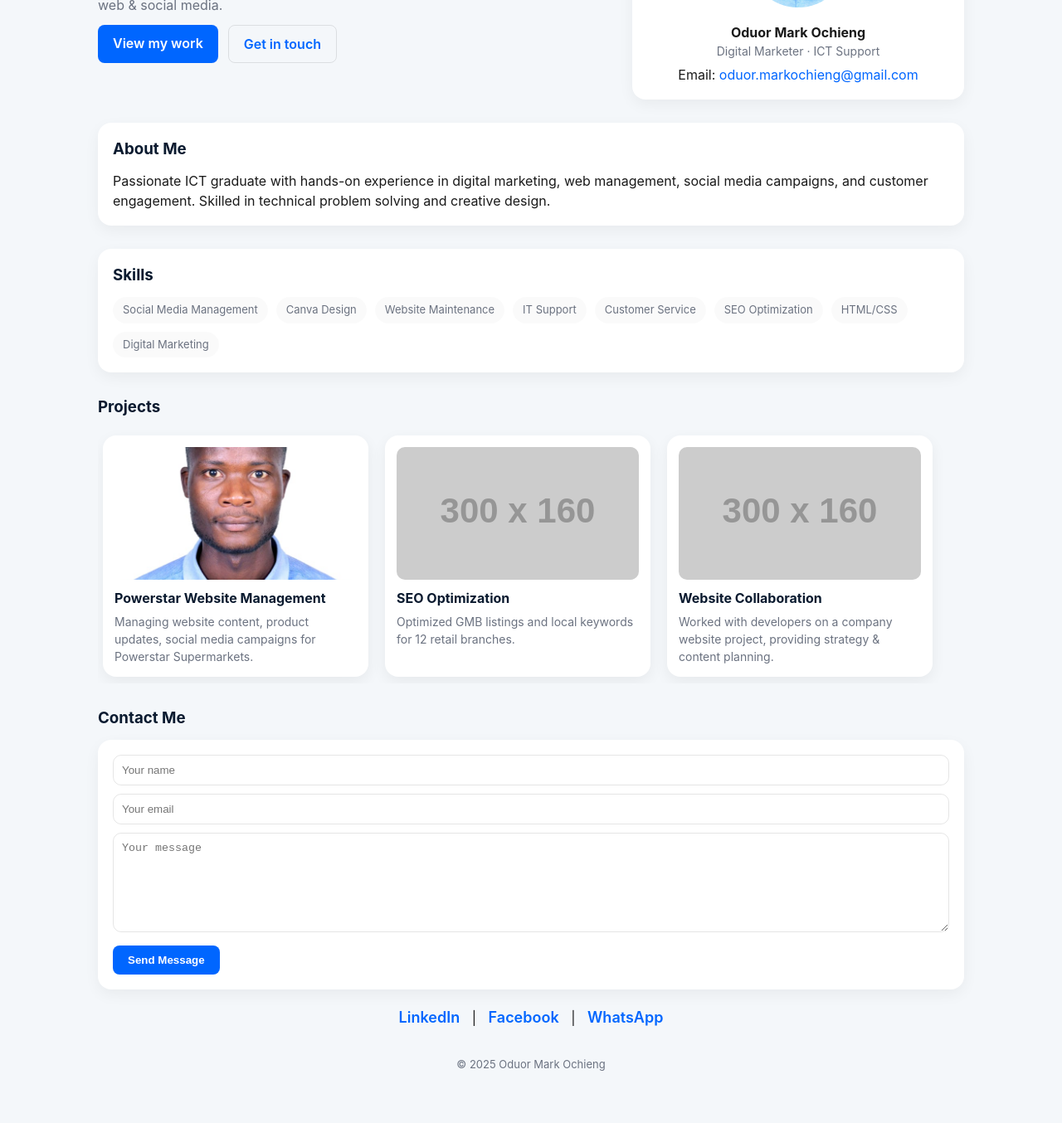
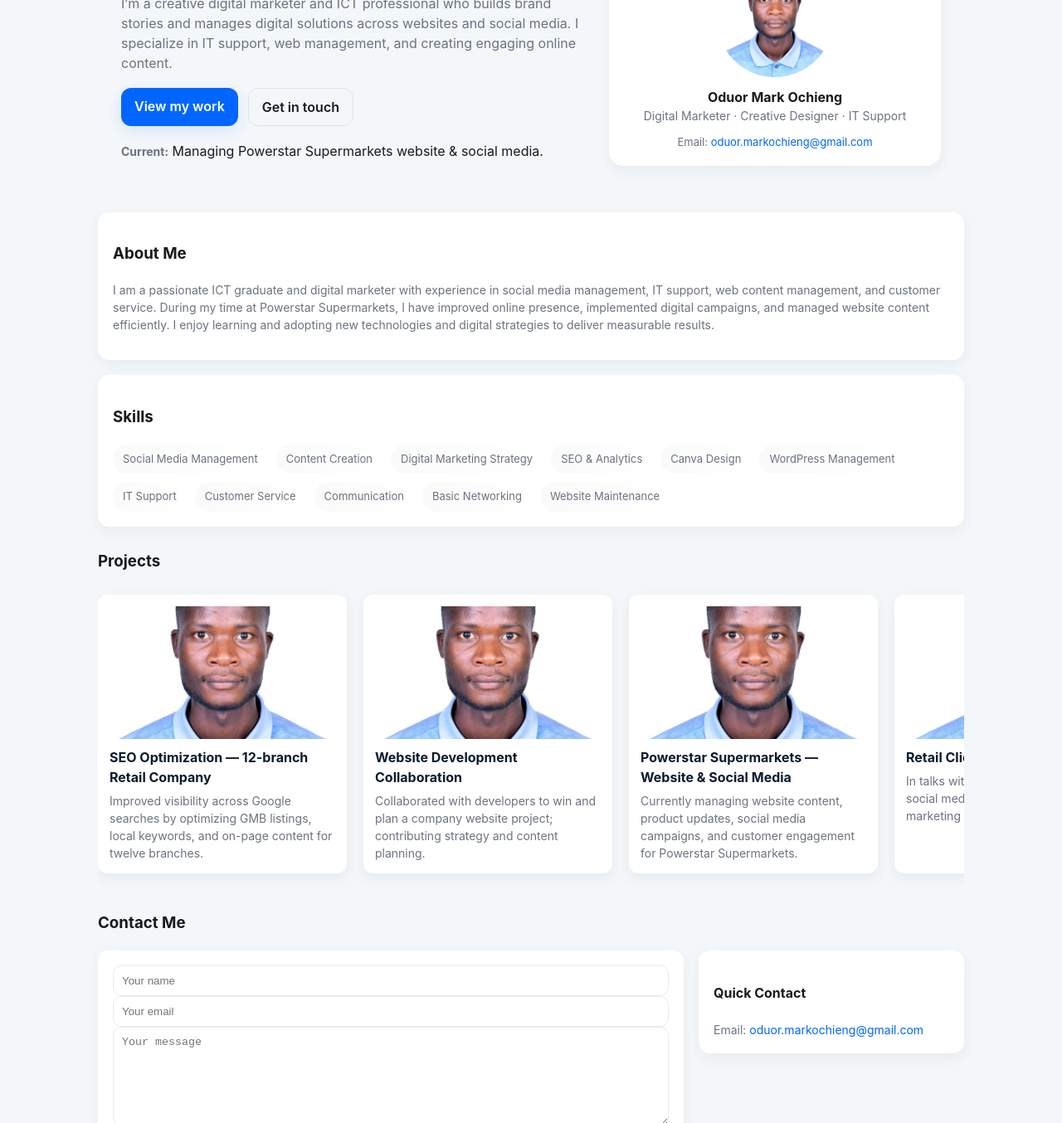
Before and after one commit to MarkTechKe-design/Portfolio, a plain HTML site: page index.html in a window 1280 px wide. Shown: the part 265-1619 px from the top of the page at 83% size. Before the commit the page ends 1587 px from the top, so only its background shows below. Drawn offline with Linux system fonts and the light colour scheme; placeholder pictures from the web are drawn by us.

Commit message:
Update index.html

```diff
--- a/index.html
+++ b/index.html
@@ -4,142 +4,168 @@
   <meta charset="utf-8" />
   <meta name="viewport" content="width=device-width, initial-scale=1" />
   <title>Oduor Mark Ochieng — Portfolio</title>
-  <meta name="description" content="Oduor Mark Ochieng — Digital Marketer · Creative Designer · ICT Support" />
+  <meta name="description" content="Oduor Mark Ochieng — Digital Marketer · Creative Designer · IT Support" />
 
-  <!-- ====== Styles ====== -->
+  <!-- =========================
+       CSS Styling
+  ========================= -->
   <style>
-    /* -----------------------
-       Root Colors & Fonts
-    ------------------------ */
+    /* ---------- Root Variables ---------- */
     :root {
-      --bg: #F4F7FA;             /* page background */
-      --header-bg: #0A1A2F;      /* header background */
-      --card-bg: #FFFFFF;         /* cards background */
-      --accent: #0066FF;          /* primary buttons / links */
-      --accent-hover: #2DD4FF;    /* hover effect */
-      --text: #1A1A1A;            /* main text */
-      --muted: #6B7280;           /* secondary text */
-      --radius: 16px;             /* card radius */
+      --bg: #F4F7FA;
+      --header-bg: #0A1A2F;
+      --card-bg: #FFFFFF;
+      --accent: #0066FF;
+      --accent-hover: #2DD4FF;
+      --text: #1A1A1A;
+      --muted: #6B7280;
+      --radius: 18px;
       --maxw: 1100px;
       font-family: 'Inter', sans-serif;
     }
 
-    /* -----------------------
-       Reset & Global
-    ------------------------ */
-    * { box-sizing: border-box; margin: 0; padding: 0; }
-    html, body { height: 100%; scroll-behavior: smooth; }
-    body { background: var(--bg); color: var(--text); line-height: 1.5; }
-    a { text-decoration: none; transition: 0.2s; color: var(--accent); }
-    a:hover { color: var(--accent-hover); }
+    /* ---------- Global Styles ---------- */
+    * { box-sizing: border-box; }
+    html, body { margin: 0; padding: 0; height: 100%; scroll-behavior: smooth; }
+    body {
+      background: var(--bg);
+      color: var(--text);
+      line-height: 1.5;
+      -webkit-font-smoothing: antialiased;
+      -moz-osx-font-smoothing: grayscale;
+    }
+    a { text-decoration: none; transition: 0.2s; }
+    a:hover { opacity: 0.85; }
 
-    .container { max-width: var(--maxw); margin: 0 auto; padding: 28px; }
+    /* ---------- Container & Header ---------- */
+    .container { max-width: var(--maxw); margin: 28px auto; padding: 28px; }
+    header {
+      display: flex;
+      align-items: center;
+      justify-content: space-between;
+      padding: 12px 0;
+      background: var(--header-bg);
+      border-radius: var(--radius);
+      color: #fff;
+    }
+    .brand { display: flex; gap: 14px; align-items: center; }
+    .brand img { width: 64px; height: 64px; border-radius: 50%; object-fit: cover; border: 2px solid #fff; }
+    nav { display: flex; gap: 16px; }
+    nav a { color: rgba(255,255,255,0.85); padding: 8px 12px; border-radius: 10px; font-size: 14px; }
+    nav a:hover { color: #fff; background: rgba(255,255,255,0.1); }
 
-    /* -----------------------
-       Header
-    ------------------------ */
-    header { display: flex; justify-content: space-between; align-items: center; background: var(--header-bg); padding: 12px 20px; border-radius: var(--radius); color: #fff; }
-    .brand { display: flex; align-items: center; gap: 14px; }
-    .brand img { width: 64px; height: 64px; border-radius: 50%; object-fit: cover; }
-    nav { display: flex; gap: 16px; }
-    nav a { padding: 8px 12px; border-radius: 8px; font-weight: 500; font-size: 14px; }
-    nav a:hover { background: rgba(255,255,255,0.1); }
-
-    /* -----------------------
-       Hero Section
-    ------------------------ */
-    .hero { display: grid; grid-template-columns: 1fr 400px; gap: 28px; align-items: center; margin-top: 20px; }
-    .hero h1 { font-size: 36px; line-height: 1.2; }
-    .hero p { color: var(--muted); margin: 12px 0; }
-    .btn-row { display: flex; gap: 12px; margin-top: 12px; }
-    .btn { padding: 10px 18px; border-radius: 8px; font-weight: 600; cursor: pointer; border: 1px solid rgba(0,0,0,0.1); background: transparent; }
-    .btn.primary { background: var(--accent); color: #fff; border: none; }
+    /* ---------- Hero Section ---------- */
+    .hero { display: grid; grid-template-columns: 1fr 400px; gap: 28px; align-items: center; padding: 28px; background: linear-gradient(180deg, rgba(255,255,255,0.02), transparent); border-radius: var(--radius); }
+    .hero h1 { font-size: 36px; margin: 0 0 8px; line-height: 1.2; }
+    .hero p { color: var(--muted); margin: 0 0 18px; }
+    .btn-row { display: flex; gap: 12px; margin-bottom: 12px; }
+    .btn { background: transparent; border: 1px solid rgba(0,0,0,0.08); padding: 10px 16px; border-radius: 12px; color: var(--text); cursor: pointer; font-weight: 600; }
+    .btn.primary { background: var(--accent); color: #fff; border: none; box-shadow: 0 6px 20px rgba(0,102,255,0.12); transition: 0.2s; }
     .btn.primary:hover { background: var(--accent-hover); }
 
-    /* -----------------------
-       Profile Card
-    ------------------------ */
-    .profile-card { background: var(--card-bg); padding: 18px; border-radius: var(--radius); text-align: center; box-shadow: 0 6px 18px rgba(0,0,0,0.05); }
-    .profile-card img { width: 120px; height: 120px; border-radius: 50%; object-fit: cover; margin-bottom: 12px; }
-    .role { color: var(--muted); font-size: 14px; margin-bottom: 6px; }
+    /* ---------- Profile Card ---------- */
+    .profile-card {
+      background: var(--card-bg);
+      padding: 18px;
+      border-radius: var(--radius);
+      text-align: center;
+      box-shadow: 0 6px 18px rgba(0,0,0,0.05);
+    }
+    .profile-card .avatar { width: 140px; height: 140px; border-radius: 50%; overflow: hidden; display: inline-flex; align-items: center; justify-content: center; margin-bottom: 12px; }
+    .profile-card .avatar img { width: 100%; height: 100%; object-fit: cover; }
+    .role { color: var(--muted); font-size: 14px; }
 
-    /* -----------------------
-       Sections
-    ------------------------ */
+    /* ---------- Sections ---------- */
     section { margin-top: 28px; }
-    .card { background: var(--card-bg); padding: 18px; border-radius: var(--radius); box-shadow: 0 6px 18px rgba(0,0,0,0.05); margin-bottom: 16px; }
-    h3, h4 { margin-bottom: 12px; color: var(--header-bg); }
-    .skills-list { display: flex; flex-wrap: wrap; gap: 10px; }
-    .skill { padding: 6px 12px; background: rgba(0,0,0,0.02); border-radius: 999px; font-size: 13px; color: var(--muted); }
+    .card { background: var(--card-bg); padding: 18px; border-radius: 14px; box-shadow: 0 6px 18px rgba(0,0,0,0.05); }
+    .skills-list { display: flex; flex-wrap: wrap; gap: 10px; margin-top: 12px; }
+    .skill { background: linear-gradient(90deg, rgba(0,0,0,0.02), transparent); padding: 8px 12px; border-radius: 999px; font-size: 13px; color: var(--muted); }
 
-    /* -----------------------
-       Portfolio Scroll
-    ------------------------ */
-    .scroll-container { display: flex; overflow-x: auto; gap: 20px; padding: 8px 6px; scroll-snap-type: x mandatory; -webkit-overflow-scrolling: touch; }
+    /* ---------- Portfolio / Projects ---------- */
+    .scroll-container {
+      display: flex;
+      overflow-x: auto;
+      gap: 20px;
+      padding: 8px 6px 18px 6px;
+      scroll-snap-type: x mandatory;
+      -webkit-overflow-scrolling: touch;
+    }
     .scroll-container::-webkit-scrollbar { height: 8px; }
     .scroll-container::-webkit-scrollbar-thumb { background: #d1d5db; border-radius: 10px; }
-    .project-card { min-width: 300px; max-width: 320px; background: var(--card-bg); border-radius: var(--radius); padding: 14px; box-shadow: 0 6px 18px rgba(0,0,0,0.06); scroll-snap-align: start; transition: transform 0.25s ease, box-shadow 0.25s ease; }
+    .project-card {
+      min-width: 300px;
+      max-width: 320px;
+      background: var(--card-bg);
+      border-radius: 12px;
+      padding: 14px;
+      box-shadow: 0 6px 18px rgba(0,0,0,0.06);
+      scroll-snap-align: start;
+      transition: transform .25s ease, box-shadow .25s ease;
+    }
     .project-card:hover { transform: translateY(-6px); box-shadow: 0 12px 30px rgba(0,0,0,0.08); }
     .project-card img { width: 100%; height: 160px; object-fit: cover; border-radius: 10px; display: block; margin-bottom: 10px; }
-    .project-card h3 { font-size: 16px; margin: 6px 0; }
-    .project-card p { font-size: 14px; color: var(--muted); margin: 0; }
+    .project-card h3 { margin: 6px 0; font-size: 16px; color: var(--header-bg); }
+    .project-card p { color: var(--muted); font-size: 14px; margin: 0; }
 
-    /* -----------------------
-       Contact & Social
-    ------------------------ */
-    .contact-row { display: flex; flex-wrap: wrap; gap: 18px; margin-top: 12px; }
-    form { flex: 1; background: var(--card-bg); padding: 18px; border-radius: var(--radius); box-shadow: 0 6px 18px rgba(0,0,0,0.05); }
-    input, textarea { width: 100%; padding: 10px; border-radius: 10px; border: 1px solid rgba(0,0,0,0.1); margin-bottom: 10px; background: transparent; color: var(--text); }
+    /* ---------- Contact ---------- */
+    .contact-row { display: flex; gap: 18px; flex-wrap: wrap; }
+    form { flex: 1; background: var(--card-bg); padding: 18px; border-radius: 12px; box-shadow: 0 6px 18px rgba(0,0,0,0.05); }
+    input, textarea { width: 100%; padding: 10px; border-radius: 10px; background: transparent; border: 1px solid rgba(0,0,0,0.08); color: var(--text); }
     textarea { min-height: 120px; resize: vertical; }
+    .muted { color: var(--muted); font-size: 14px; }
+
+    /* ---------- Social Links ---------- */
     .social-links { text-align: center; margin-top: 20px; }
     .social-links a { margin: 0 10px; font-size: 18px; color: var(--accent); text-decoration: none; font-weight: 600; }
     .social-links a:hover { color: var(--accent-hover); }
 
+    /* ---------- Footer ---------- */
     footer { margin-top: 34px; text-align: center; color: var(--muted); font-size: 13px; }
 
-    /* -----------------------
-       Responsive
-    ------------------------ */
-    @media(max-width:980px) { .hero { grid-template-columns: 1fr; } }
-    @media(max-width:520px) { .project-card { min-width: 260px; max-width: 260px; } }
+    /* ---------- Responsive ---------- */
+    @media(max-width:980px) { .hero { grid-template-columns: 1fr; } .scroll-container { gap: 16px; } }
+    @media(max-width:520px) { .grid-3 { grid-template-columns: 1fr; } .avatar { width: 110px; height: 110px; } .project-card { min-width: 260px; max-width: 260px; } }
+
   </style>
 </head>
 <body>
   <div class="container">
-
     <!-- Header -->
     <header>
       <div class="brand">
         <img src="me.jpg" alt="Oduor Mark">
         <div>
-          <div style="font-weight:700">Oduor Mark Ochieng</div>
-          <div class="role">Digital Marketer · Creative Designer · ICT Support</div>
+          <div style="font-weight:700;">Oduor Mark Ochieng</div>
+          <div style="font-size:13px;color:#fff;">Digital Marketer · Creative Designer · IT Support</div>
         </div>
       </div>
       <nav>
         <a href="#about">About</a>
+        <a href="#projects">Projects</a>
         <a href="#skills">Skills</a>
-        <a href="#projects">Projects</a>
         <a href="#contact">Contact</a>
       </nav>
     </header>
 
-    <!-- Hero Section -->
-    <section class="hero">
-      <div>
+    <!-- Hero -->
+    <section class="hero" id="home">
+      <div class="intro">
         <h1>Hello — I'm <span style="color:var(--accent)">Oduor Mark</span></h1>
-        <p>I’m a creative digital marketer and ICT enthusiast building brand stories across web & social media.</p>
+        <p>I’m a creative digital marketer and ICT professional who builds brand stories and manages digital solutions across websites and social media. I specialize in IT support, web management, and creating engaging online content.</p>
         <div class="btn-row">
-          <a href="#projects" class="btn primary">View my work</a>
-          <a href="#contact" class="btn">Get in touch</a>
+          <a class="btn primary" href="#projects">View my work</a>
+          <a class="btn" href="#contact">Get in touch</a>
+        </div>
+        <div style="margin-top:18px;">
+          <strong class="muted">Current:</strong> Managing Powerstar Supermarkets website & social media.
         </div>
       </div>
 
       <aside class="profile-card">
-        <img src="me.jpg" alt="Oduor Mark">
-        <div style="font-weight:700">Oduor Mark Ochieng</div>
-        <div class="role">Digital Marketer · ICT Support</div>
-        <div class="muted">Email: <a href="mailto:oduor.markochieng@gmail.com">oduor.markochieng@gmail.com</a></div>
+        <div class="avatar"><img src="me.jpg" alt="Oduor Mark"></div>
+        <div style="font-weight:700;">Oduor Mark Ochieng</div>
+        <div class="role">Digital Marketer · Creative Designer · IT Support</div>
+        <div style="margin-top:12px;font-size:13px;color:var(--muted);">Email: <a href="mailto:oduor.markochieng@gmail.com" style="color:var(--accent);text-decoration:none;">oduor.markochieng@gmail.com</a></div>
       </aside>
     </section>
 
@@ -147,62 +173,78 @@
     <section id="about">
       <div class="card">
         <h3>About Me</h3>
-        <p class="muted">Passionate ICT graduate with hands-on experience in digital marketing, web management, social media campaigns, and customer engagement. Skilled in technical problem solving and creative design.</p>
+        <p class="muted">
+          I am a passionate ICT graduate and digital marketer with experience in social media management, IT support, web content management, and customer service. During my time at Powerstar Supermarkets, I have improved online presence, implemented digital campaigns, and managed website content efficiently. I enjoy learning and adopting new technologies and digital strategies to deliver measurable results.
+        </p>
       </div>
     </section>
 
     <!-- Skills -->
-    <section id="skills">
+    <section id="skills" style="display:flex;gap:18px;margin-top:18px;align-items:flex-start">
+      <div style="flex:1;">
         <div class="card">
           <h3>Skills</h3>
           <div class="skills-list">
             <div class="skill">Social Media Management</div>
+            <div class="skill">Content Creation</div>
+            <div class="skill">Digital Marketing Strategy</div>
+            <div class="skill">SEO & Analytics</div>
             <div class="skill">Canva Design</div>
-          <div class="skill">Website Maintenance</div>
+            <div class="skill">WordPress Management</div>
             <div class="skill">IT Support</div>
             <div class="skill">Customer Service</div>
-          <div class="skill">SEO Optimization</div>
-          <div class="skill">HTML/CSS</div>
-          <div class="skill">Digital Marketing</div>
+            <div class="skill">Communication</div>
+            <div class="skill">Basic Networking</div>
+            <div class="skill">Website Maintenance</div>
+          </div>
         </div>
       </div>
     </section>
 
     <!-- Projects -->
     <section id="projects">
-      <h3>Projects</h3>
+      <h3 style="margin-top:18px;">Projects</h3>
       <div class="scroll-container">
-        <!-- Example project, add more cards here easily -->
         <div class="project-card">
-          <img src="me.jpg" alt="Project 1">
-          <h3>Powerstar Website Management</h3>
-          <p>Managing website content, product updates, social media campaigns for Powerstar Supermarkets.</p>
+          <img src="me.jpg" alt="Project Image">
+          <h3>SEO Optimization — 12-branch Retail Company</h3>
+          <p>Improved visibility across Google searches by optimizing GMB listings, local keywords, and on-page content for twelve branches.</p>
         </div>
-
         <div class="project-card">
-          <img src="https://via.placeholder.com/300x160" alt="Project 2">
-          <h3>SEO Optimization</h3>
-          <p>Optimized GMB listings and local keywords for 12 retail branches.</p>
+          <img src="me.jpg" alt="Project Image">
+          <h3>Website Development Collaboration</h3>
+          <p>Collaborated with developers to win and plan a company website project; contributing strategy and content planning.</p>
         </div>
-
         <div class="project-card">
-          <img src="https://via.placeholder.com/300x160" alt="Project 3">
-          <h3>Website Collaboration</h3>
-          <p>Worked with developers on a company website project, providing strategy & content planning.</p>
+          <img src="me.jpg" alt="Project Image">
+          <h3>Powerstar Supermarkets — Website & Social Media</h3>
+          <p>Currently managing website content, product updates, social media campaigns, and customer engagement for Powerstar Supermarkets.</p>
+        </div>
+        <div class="project-card">
+          <img src="me.jpg" alt="Project Image">
+          <h3>Retail Client Negotiation</h3>
+          <p>In talks with a retail company to secure social media management and digital marketing services.</p>
         </div>
       </div>
     </section>
 
     <!-- Contact -->
     <section id="contact">
-      <h3>Contact Me</h3>
+      <h3 style="margin-top:18px;">Contact Me</h3>
       <div class="contact-row">
-        <form id="contactForm">
-          <input type="text" placeholder="Your name" required>
-          <input type="email" placeholder="Your email" required>
-          <textarea placeholder="Your message" required></textarea>
+        <form id="contactForm" action="https://formspree.io/f/mjkneeow" method="POST">
+          <input type="text" name="name" placeholder="Your name" required>
+          <input type="email" name="email" placeholder="Your email" required>
+          <textarea name="message" placeholder="Your message" required></textarea>
           <button type="submit" class="btn primary">Send Message</button>
+          <div id="formStatus" class="muted" style="margin-top:6px;"></div>
         </form>
+        <div style="width:320px;">
+          <div class="card">
+            <h4>Quick Contact</h4>
+            <div class="muted">Email: <a href="mailto:oduor.markochieng@gmail.com" style="color:var(--accent);text-decoration:none;">oduor.markochieng@gmail.com</a></div>
+          </div>
+        </div>
       </div>
 
       <!-- Social Links -->
@@ -213,20 +255,43 @@
       </div>
     </section>
 
-    <!-- Footer -->
     <footer>
-      © <span id="year"></span> Oduor Mark Ochieng
+      © <span id="year"></span> Oduor Mark Ochieng — Digital Marketer · Creative Designer · IT Support
     </footer>
   </div>
 
-  <!-- Scripts -->
+  <!-- =========================
+       JavaScript
+  ========================= -->
   <script>
+    // Set current year
     document.getElementById('year').textContent = new Date().getFullYear();
 
-    // Optional: contact form handling placeholder
-    document.getElementById('contactForm').addEventListener('submit', function(e){
+    // Form submission with Formspree
+    const form = document.getElementById('contactForm');
+    const status = document.getElementById('formStatus');
+
+    form.addEventListener('submit', async (e) => {
       e.preventDefault();
-      alert('Contact form is not configured yet. Replace with Formspree endpoint if needed.');
+      status.textContent = 'Sending...';
+      const formData = new FormData(form);
+
+      try {
+        const response = await fetch(form.action, {
+          method: 'POST',
+          body: formData,
+          headers: { 'Accept': 'application/json' }
+        });
+
+        if (response.ok) {
+          status.textContent = 'Message sent — thank you!';
+          form.reset();
+        } else {
+          status.textContent = 'Failed to send — try email instead.';
+        }
+      } catch(err) {
+        status.textContent = 'Network error — try again later.';
+      }
     });
   </script>
 </body>
```
Lines whose indentation alone changed are shown as unchanged.
